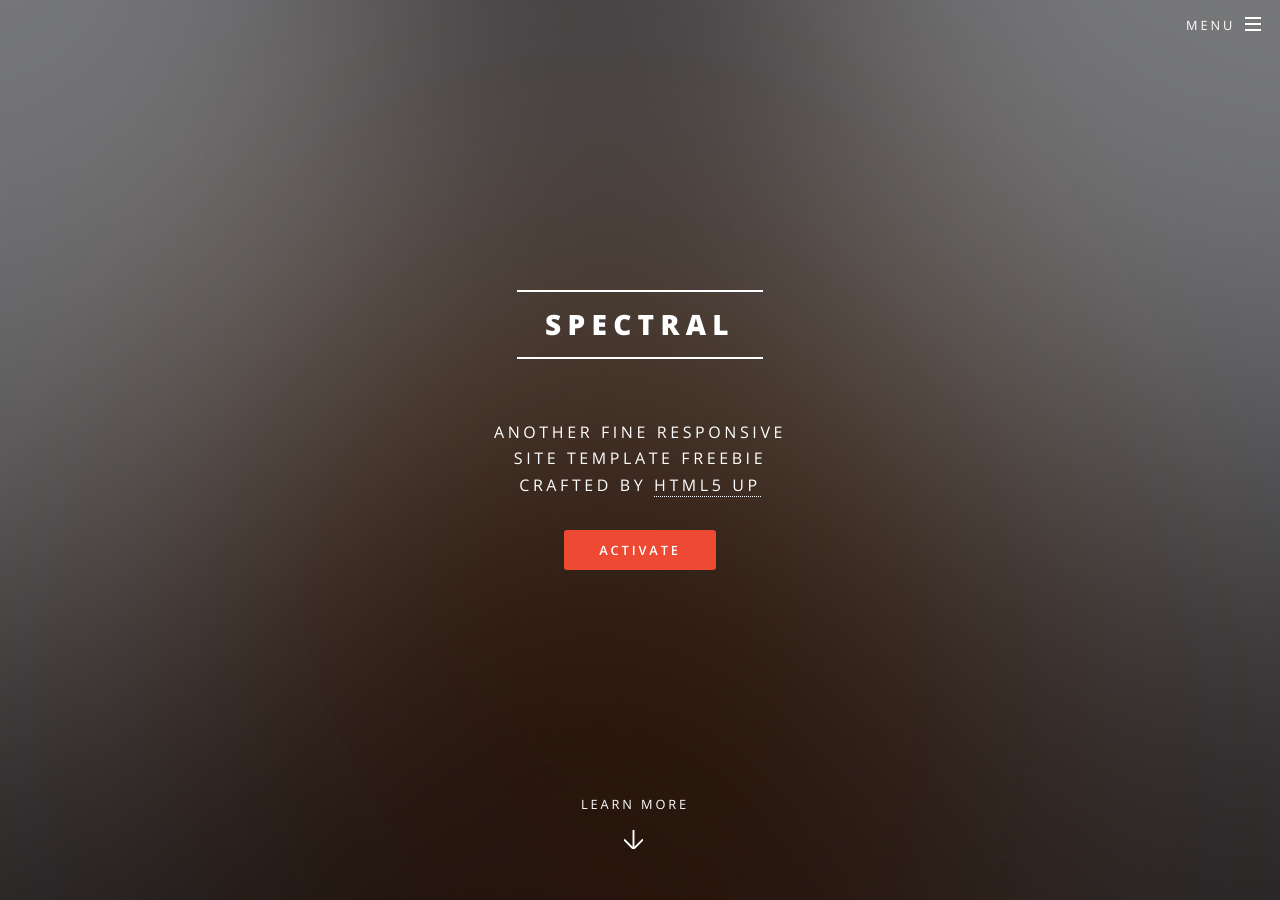
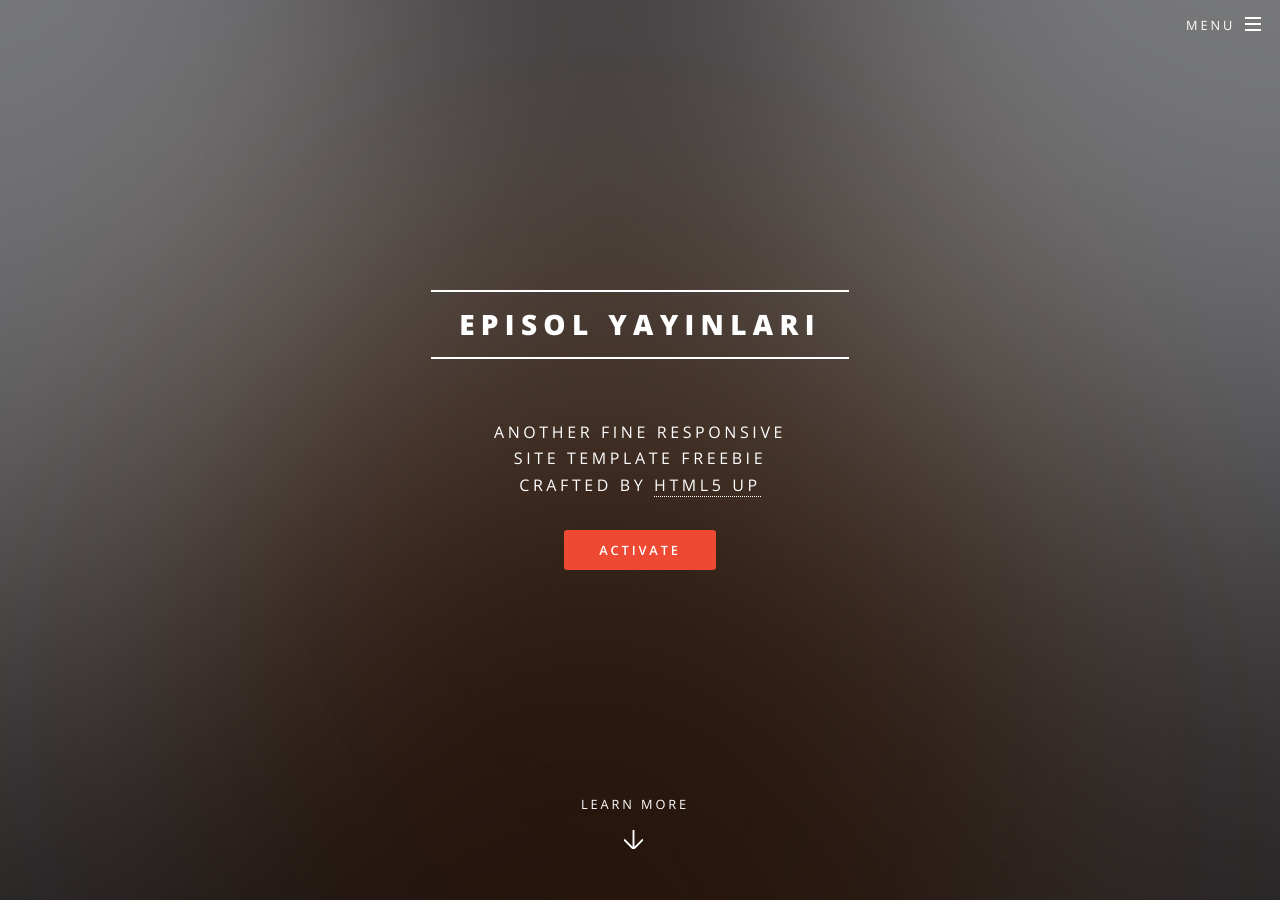
Before and after one commit to geekdinazor/episoldev.github.io, a Jekyll site: the page built from index.html, in a window 1280 px wide and 900 px high. Built offline with Jekyll 4.4.1, drawn with Linux system fonts in a browser that asks for light colours.

Commit message:
Update _config.yml

```diff
--- a/_config.yml
+++ b/_config.yml
@@ -2,7 +2,7 @@
 #
 
 # Site settings
-title: Spectral
+title: Episol Yayınları
 description: |
   Another fine responsive
   site template freebie
```
